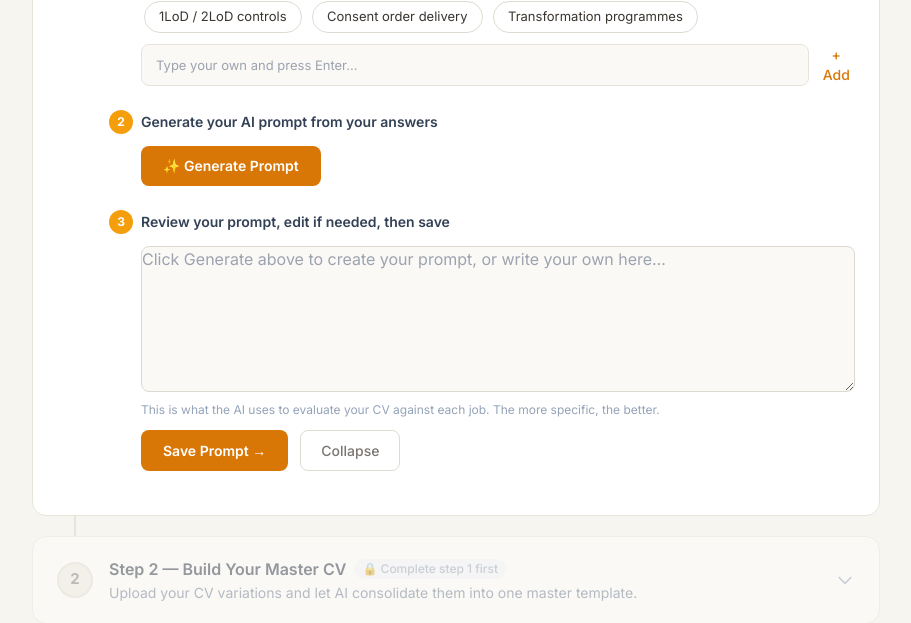
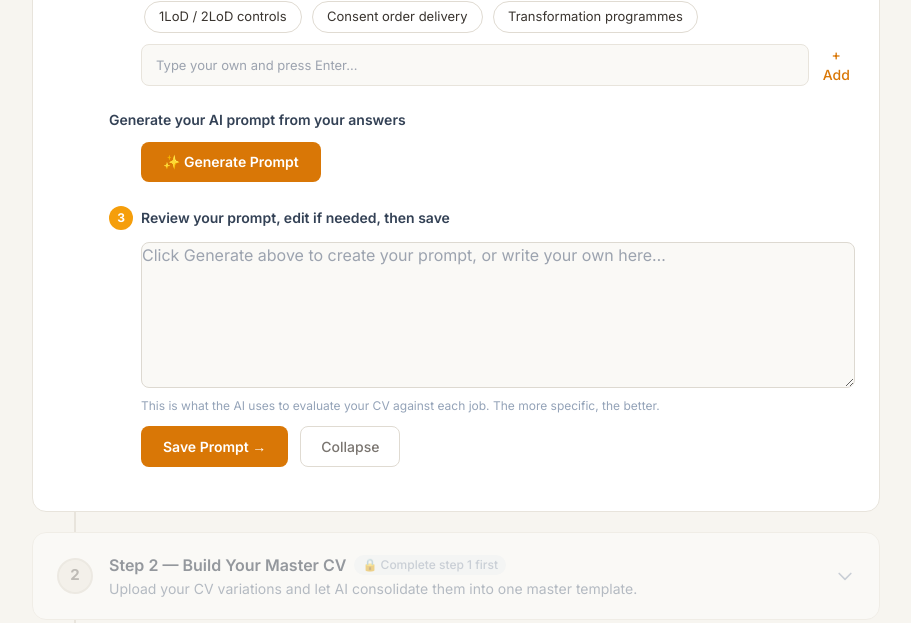
Before and after one commit to Frameit12/jobs_scraper, a Flask app: page /get-started in a window 1280 px wide. Shown: the part 813-1436 px from the top of the page, without its empty margins (184-1095 px from the left). Run offline with Flask 3, Linux system fonts and the light colour scheme; the visitor is signed in with stand-in values (Sample User, id 1); data comes from the database, SQL or seed files in the repository; parts of the project's set-up code (start-up, migrations or seed data) failed here and were passed over; some libraries are stand-ins or nearby versions.

Commit message:
Remove step 2 label from prompt builder

```diff
--- a/templates/get_started.html
+++ b/templates/get_started.html
@@ -253,7 +253,6 @@
                     <!-- Sub-step 2: Generate -->
                     <div class="mb-6">
                         <div class="flex items-center gap-2 mb-3">
-                            <span class="w-6 h-6 rounded-full bg-amber-500 text-white text-xs font-bold flex items-center justify-center flex-shrink-0">2</span>
                             <p class="text-sm font-semibold text-slate-700">Generate your AI prompt from your answers</p>
                         </div>
                         <div class="pl-8">
```
